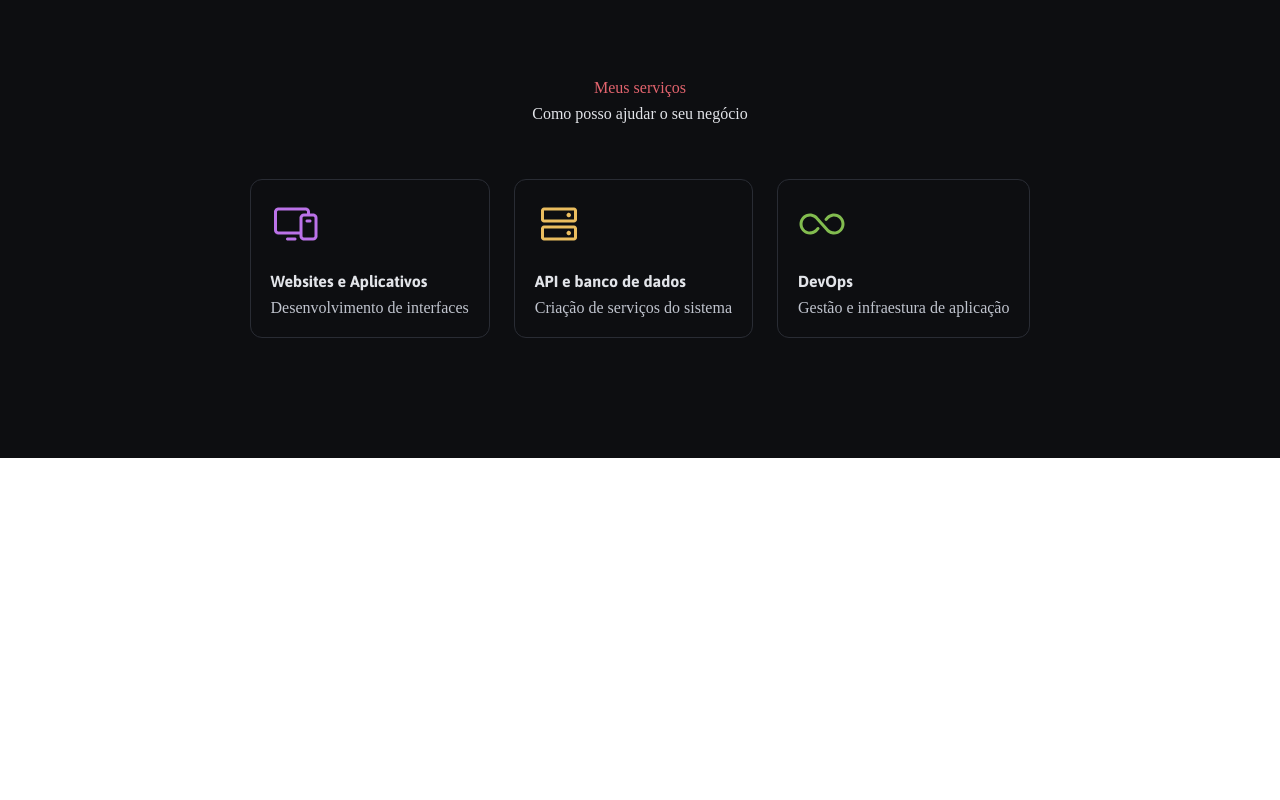
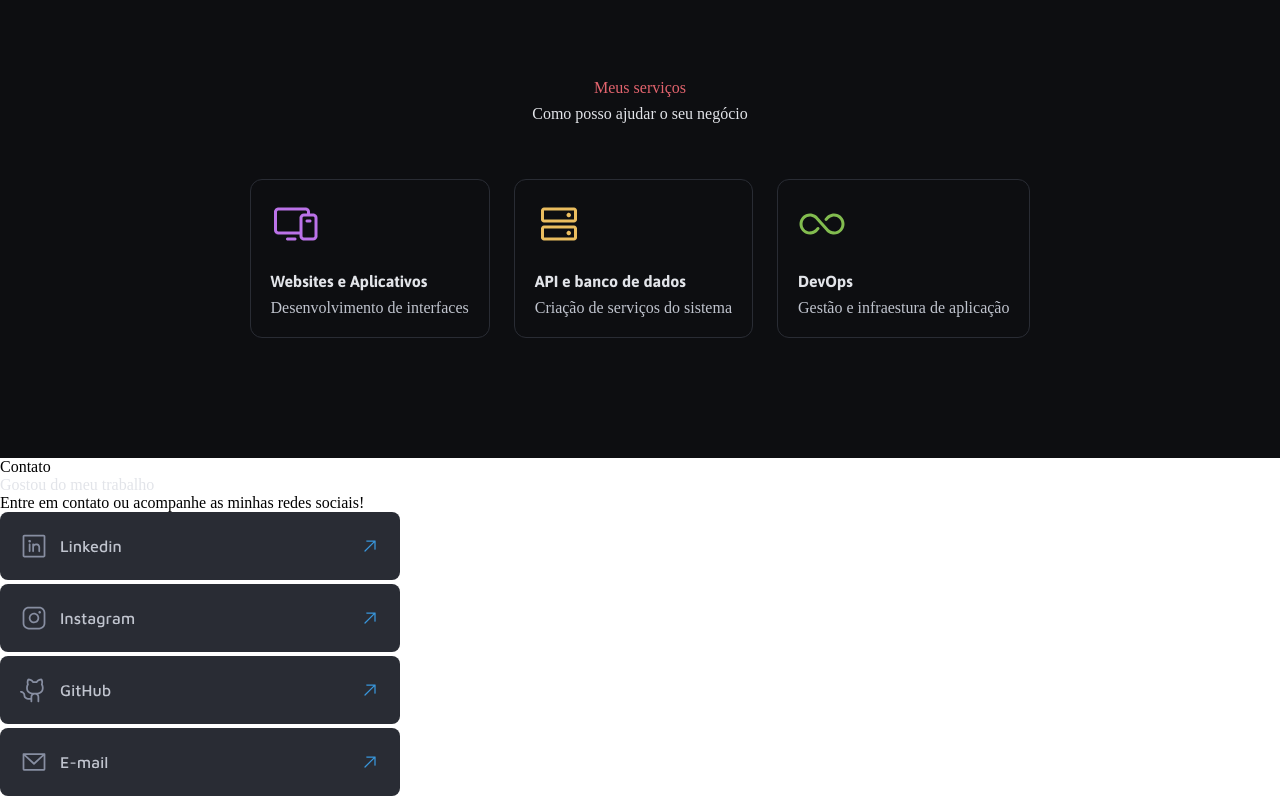
Before and after one commit to Victorc-Castro/perfil-dev, a plain HTML site: page index.html in a window 1280 px wide. Shown: the part 1566-2366 px from the top of the page. Before the commit the page ends 2024 px from the top, so only its background shows below. Drawn offline with Linux system fonts and the light colour scheme.

Commit message:
Estruturando a section footer

```diff
--- a/index.html
+++ b/index.html
@@ -164,5 +164,41 @@
     </div>
   </section>
 
+  <footer>
+
+    <div id="social">
+      <p id="txt-pp">Contato</p>
+      <h2>Gostou do meu trabalho</h2>
+      <p id="txt-foo">Entre em contato ou acompanhe as minhas redes sociais!</p>
+    </div>
+
+    <div id="media">
+
+      <figure>
+      <a href="">
+        <img src="./assets/icons/linkedin-icon.svg" alt="Linkedin-icon">
+      </a>
+      </figure>
+
+      <figure>
+        <a href="">
+          <img src="./assets/icons/instagram-icon.svg" alt="Instagram-icon">
+        </a>
+      </figure>
+
+      <figure>
+          <a href="">
+            <img src="./assets/icons/github-icon.svg" alt="Github-icon">
+          </a>
+      </figure>
+
+      <figure>
+            <a href="">
+              <img src="./assets/icons/email-icon.svg" alt="E-mail-icon">
+        </a>
+      </figure>
+
+    </div>
+  </footer>
 </body>
 </html>
```
Also changed, not shown: assets/icons/bluearrow.svg (added), assets/icons/email-icon.svg (added), assets/icons/github-icon.svg (added), assets/icons/instagram-icon.svg (added), assets/icons/linkedin-icon.svg (added).
